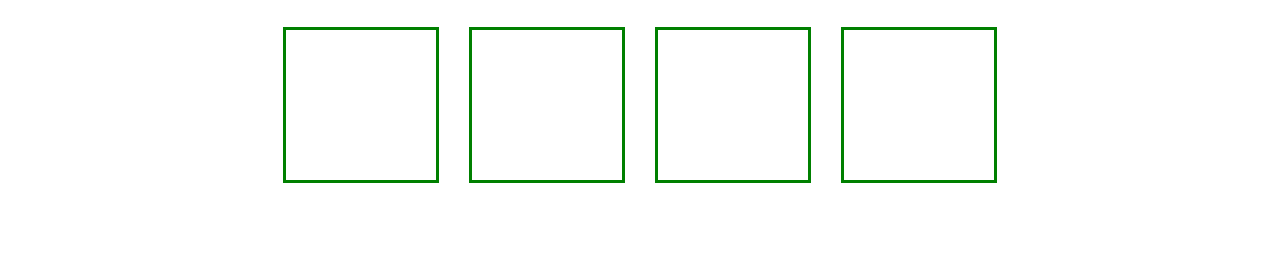
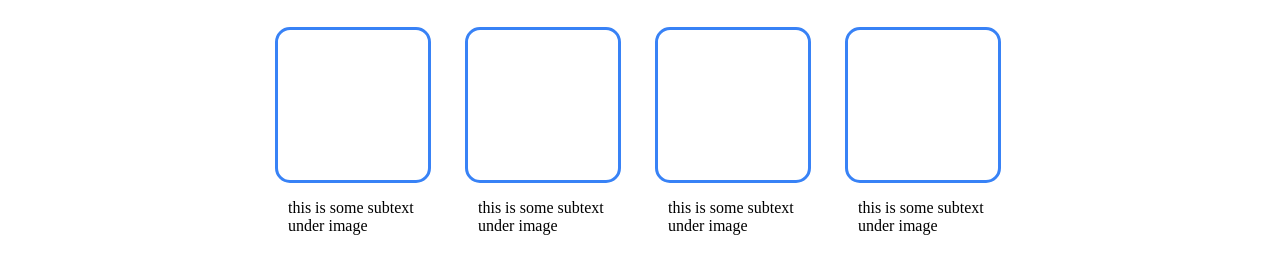
Before and after one commit to 1Pinesh/Home-Page, a plain HTML site: page index.html in a window 1280 px wide. Shown: the part 385-658 px from the top of the page. Drawn offline with Linux system fonts and the light colour scheme.

Commit message:
finishing off the boxes section of the page

```diff
--- a/index.html
+++ b/index.html
@@ -35,10 +35,23 @@
                 <h2>Some Random Infomation</h2>
             </div>
             <div class="boxes">
-                <div id="boxes" class="box1"></div>
-                <div id="boxes" class="box1"></div>
-                <div id="boxes" class="box1"></div>
-                <div id="boxes" class="box1"></div>
+                <div class="box-con">
+                    <div id="boxes" class="box1"></div>
+                    <p>this is some subtext under image</p>
+                </div>
+                <div class="box-con">
+                    <div id="boxes" class="box1"></div>
+                    <p>this is some subtext under image</p>
+                </div>
+                <div class="box-con">
+                    <div id="boxes" class="box1"></div>
+                    <p>this is some subtext under image</p>
+                </div>
+                <div class="box-con">
+                    <div id="boxes" class="box1"></div>
+                    <p>this is some subtext under image</p>
+                </div>
+
             </div>
         </div>
 </body>
--- a/style.css
+++ b/style.css
@@ -107,11 +107,17 @@ ul{
 }
 #boxes{
     border-style: solid;
-    border-color: green;
+    border-color: #3882F6;
+    border-radius: 15px;
     width: 150px;
     height: 150px;
 }
 #boxes{
-    display: flex;
     margin-top: 30px;
 }
+.box-con{
+    width: 160px;
+}
+ .box-con p {
+   padding-left: 13px;
+ }
```
